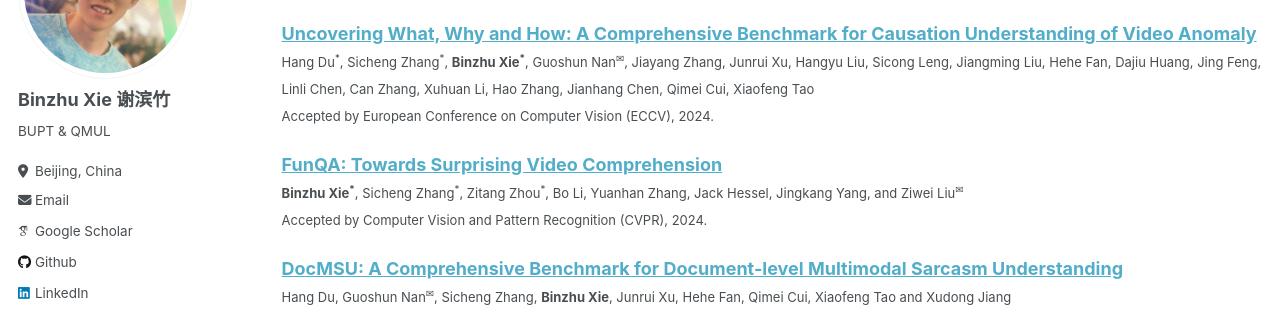
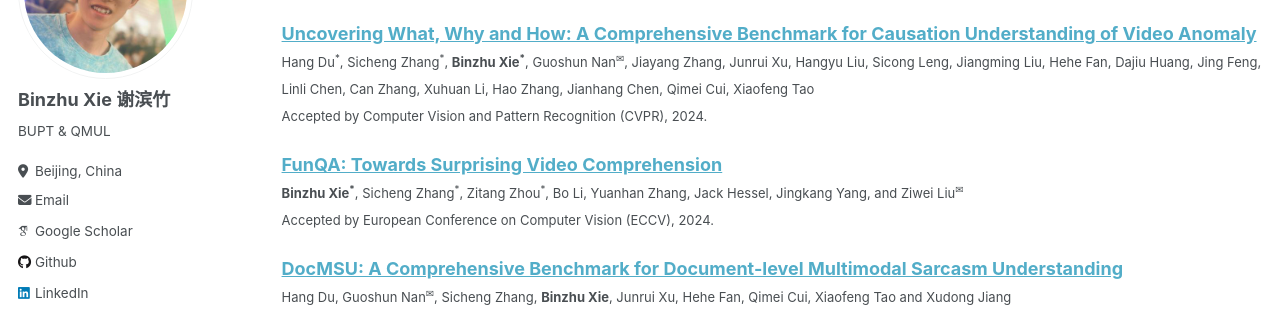
Before and after one commit to Nicous20/Nicous20.github.io, a Jekyll site: the page built from _pages/publications.md, in a window 1280 px wide. Shown: the part 214-530 px from the top of the page. Built offline with Jekyll 4.4.1, drawn with Linux system fonts in a browser that asks for light colours; some web fonts are replaced.

```diff
--- a/_pages/publications.md
+++ b/_pages/publications.md
@@ -10,11 +10,11 @@ author_profile: true
 
 **[Uncovering What, Why and How: A Comprehensive Benchmark for Causation Understanding of Video Anomaly]()**
 <span style="font-size: small;">Hang Du<sup>*</sup>, Sicheng Zhang<sup>*</sup>, **Binzhu Xie<sup>*</sup>**, Guoshun Nan<sup>✉</sup>, Jiayang Zhang, Junrui Xu, Hangyu Liu, Sicong Leng, Jiangming Liu, Hehe Fan, Dajiu Huang, Jing Feng, Linli Chen, Can Zhang, Xuhuan Li, Hao Zhang, Jianhang Chen, Qimei Cui, Xiaofeng Tao
-Accepted by European Conference on Computer Vision (ECCV), 2024.<span>
+Accepted by Computer Vision and Pattern Recognition (CVPR), 2024.<span>
 
 [**FunQA: Towards Surprising Video Comprehension**](https://arxiv.org/abs/2306.14899)
 <span style="font-size: small;">**Binzhu Xie<sup>*</sup>**, Sicheng Zhang<sup>*</sup>, Zitang Zhou<sup>*</sup>, Bo Li, Yuanhan Zhang, Jack Hessel, Jingkang Yang, and Ziwei Liu<sup>✉</sup>
-Accepted by Computer Vision and Pattern Recognition (CVPR), 2024.<span>
+Accepted by European Conference on Computer Vision (ECCV), 2024.<span>
 
 [**DocMSU: A Comprehensive Benchmark for Document-level Multimodal Sarcasm Understanding**](https://arxiv.org/abs/2312.16023)
 <span style="font-size: small;">Hang Du, Guoshun Nan<sup>✉</sup>, Sicheng Zhang, **Binzhu Xie**, Junrui Xu, Hehe Fan, Qimei Cui, Xiaofeng Tao and Xudong Jiang
```
